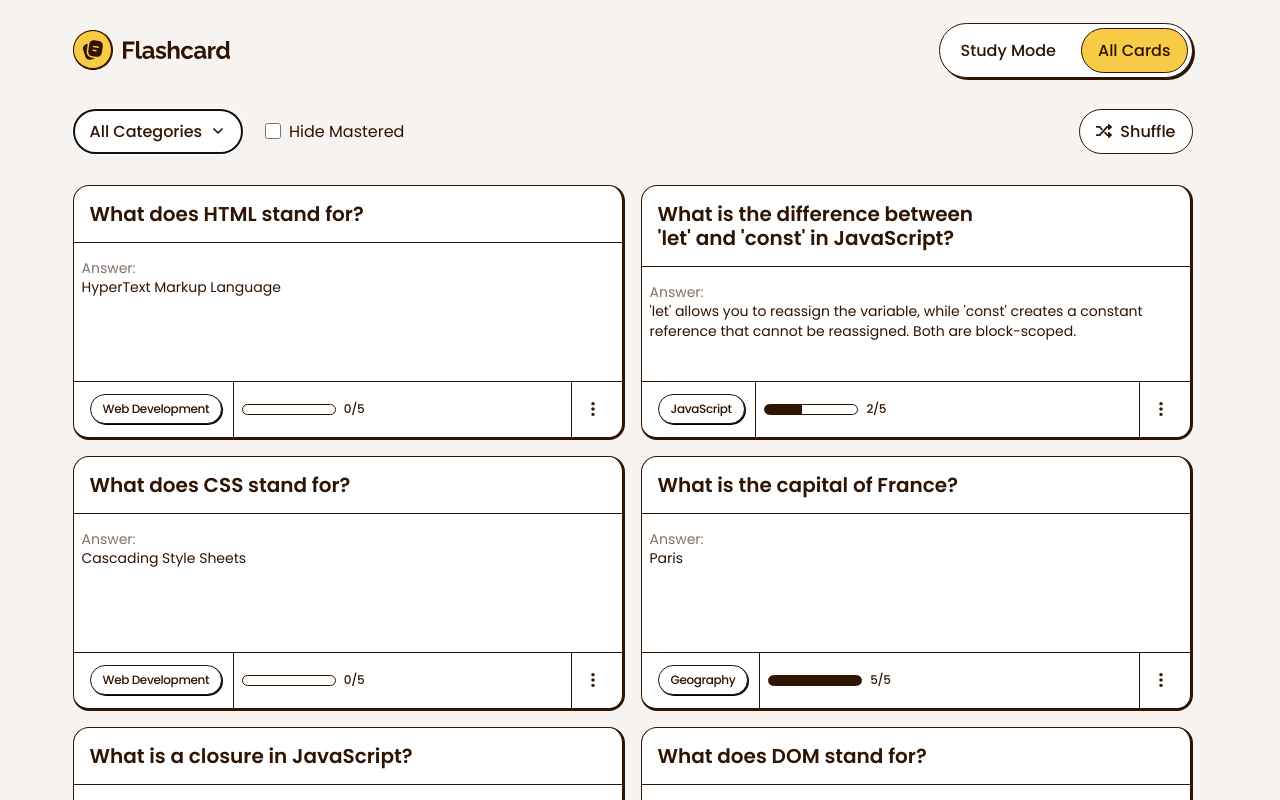
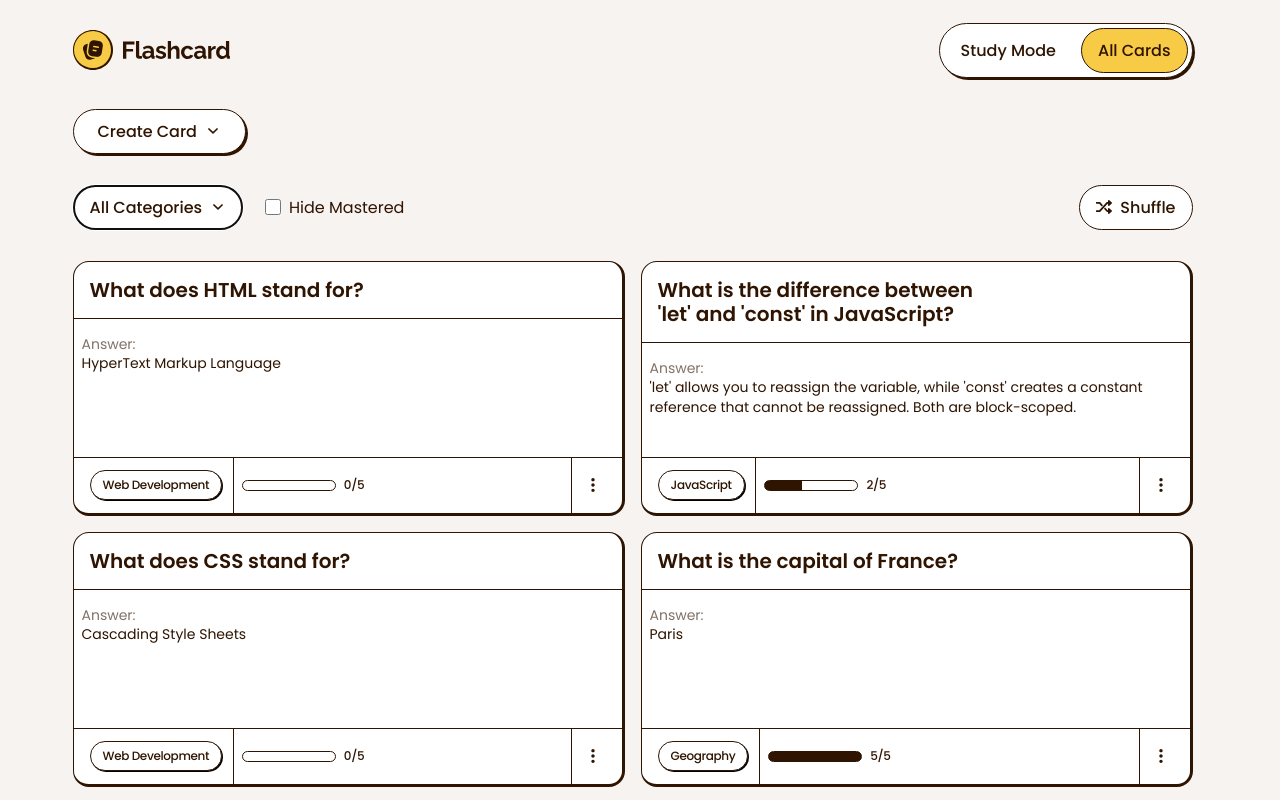
Before and after one commit to jkaps9/flashcard-app, a React (Vite) app: page / in a window 1280 px wide. Shown: the top 800 px of the page. Built offline with nearby package versions, Linux system fonts and the light colour scheme.

Commit message:
add button to show add card form

```diff
--- a/src/components/CardManager.jsx
+++ b/src/components/CardManager.jsx
@@ -8,6 +8,8 @@ import Study from "./Study.jsx";
 import Filters from "./Filters.jsx";
 import CardForm from "./CardForm.jsx";
 import ToastMessage from "./ToastMessage.jsx";
+import ChevronDown from "../assets/icons/icon-chevron-down.svg";
+import CloseIcon from "../assets/icons/icon-cross.svg";
 
 export default function CardManager({ studyMode, toggleView }) {
   const [cards, setCards] = useState(initialCardsData);
@@ -168,12 +170,30 @@ export default function CardManager({ studyMode, toggleView }) {
                   ))}
                 </div>
               ) : null}
-              {addCardFormVisible && (
+
+              {addCardFormVisible ? (
                 <div className="card">
-                  <CardForm
-                    onSubmit={handleAddCard}
-                    buttonText="Add Card"
-                  ></CardForm>
+                  <CardForm onSubmit={handleAddCard} buttonText="Add Card">
+                    <h2>Create New Card</h2>
+                    <button
+                      type="button"
+                      className="close-btn"
+                      onClick={() => setAddCardFormVisible(false)}
+                    >
+                      <img src={CloseIcon} alt="" aria-hidden="true" />
+                      <span className="sr-only">Close Modal</span>
+                    </button>
+                  </CardForm>
+                </div>
+              ) : (
+                <div>
+                  <button
+                    className="btn btn--secondary"
+                    onClick={() => setAddCardFormVisible(true)}
+                  >
+                    Create Card
+                    <img src={ChevronDown} alt="" aria-hidden="true"></img>
+                  </button>
                 </div>
               )}
               <Filters
--- a/src/index.css
+++ b/src/index.css
@@ -215,7 +215,7 @@ p {
   flex-direction: column;
   gap: 1.5rem;
   padding: 2rem;
-
+  position: relative;
   .input-group {
     align-self: stretch;
     display: flex;
@@ -225,6 +225,12 @@ p {
 
   label {
     display: block;
+  }
+
+  .close-btn {
+    position: absolute;
+    top: 1rem;
+    right: 1rem;
   }
 }
 
@@ -695,11 +701,6 @@ h3 {
     display: flex;
     padding: 0.75rem 1.5rem 1rem;
   }
-  .close-btn {
-    position: absolute;
-    top: 1rem;
-    right: 1rem;
-  }
 
   .card-form > button[type="submit"] {
     align-self: flex-end;
```
